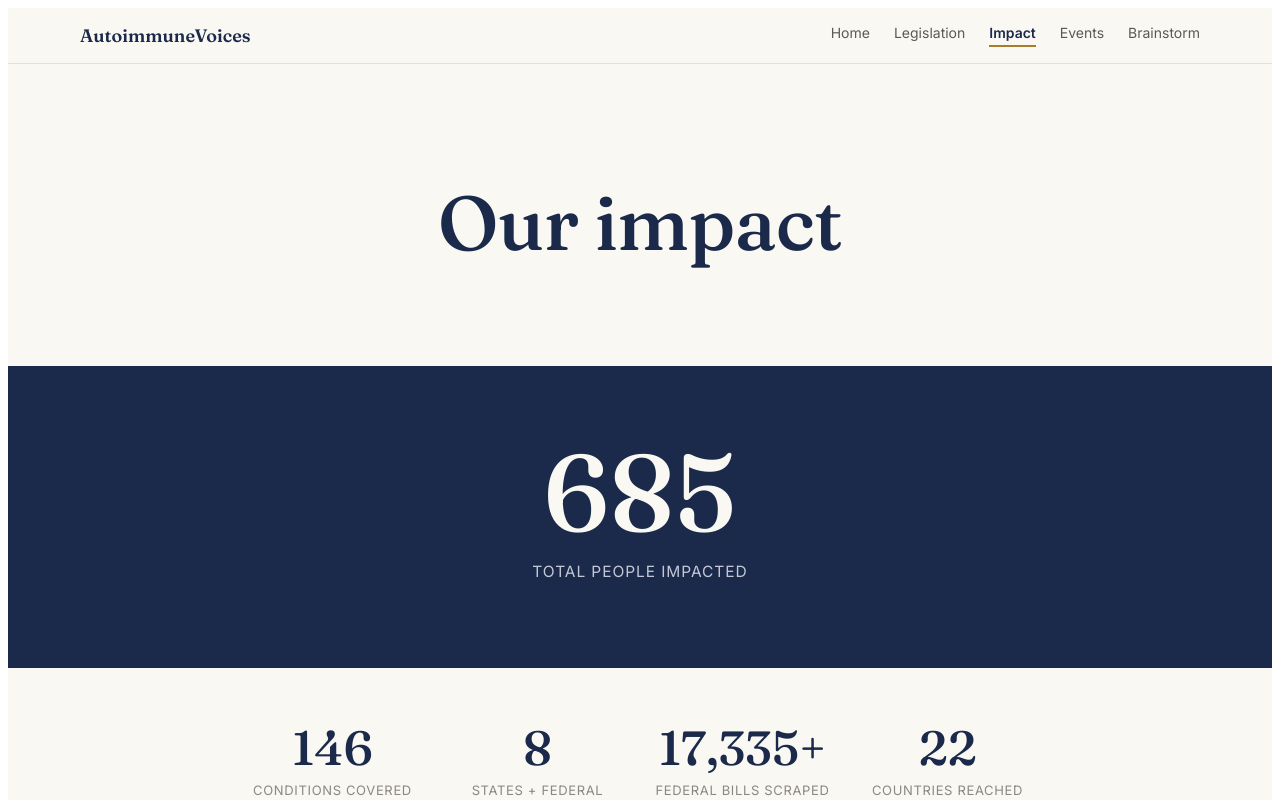
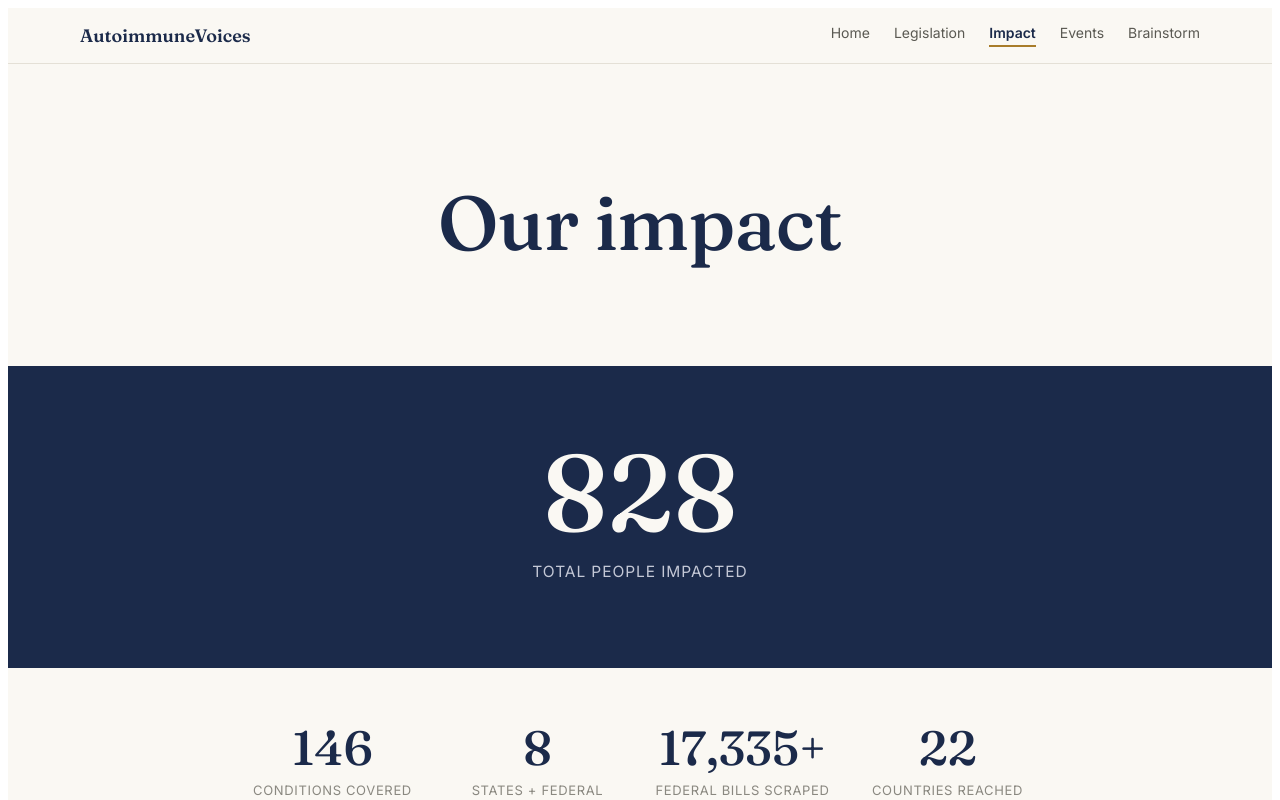
Before and after one commit to AadyaS26/patient-voice-coalition, a React (Vite) app: page /impact in a window 1280 px wide. Shown: the top 800 px of the page. Built offline with nearby package versions, Linux system fonts and the light colour scheme; no server answers.

Commit message:
Update Impact.jsx

```diff
--- a/src/pages/Impact.jsx
+++ b/src/pages/Impact.jsx
@@ -7,7 +7,7 @@ const FONT_IMPORT = `@import url('https://fonts.googleapis.com/css2?family=Fraun
 
 const CURATED_BILLS = 212;
 const CONDITIONS_COVERED = 146;
-const INSTAGRAM_REACH = 685;
+const INSTAGRAM_REACH = 828;
 const COUNTRIES_REACHED = 22;
 
 const RECENTLY_PASSED = [
```
